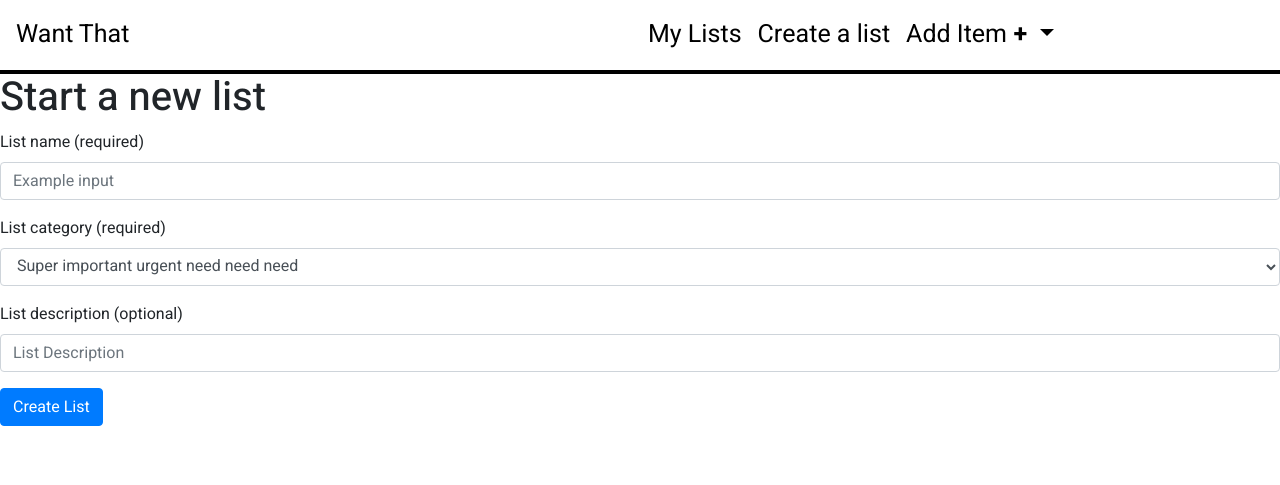
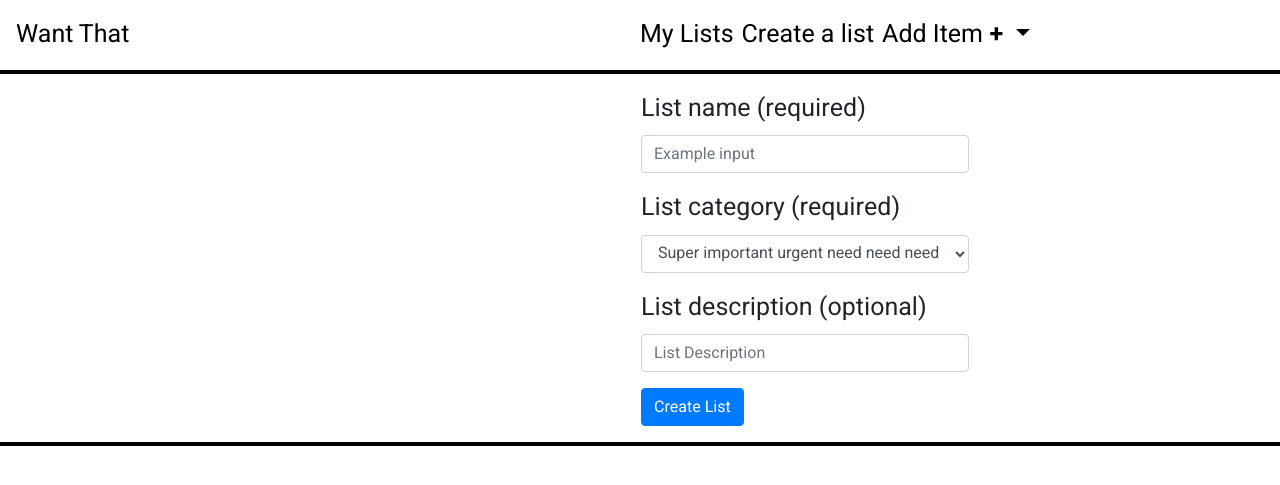
Before and after one commit to trisdauvergne/milestone-project-03, a Flask app: page /newlist in a window 1280 px wide. Shown: the top 485 px of the page. Run offline with Flask 2, Linux system fonts and the light colour scheme; some libraries are stand-ins or nearby versions.

Commit message:
200413 - 14:49 style: updated styling for newlist page

```diff
--- a/static/css/style.css
+++ b/static/css/style.css
@@ -57,6 +57,10 @@
     font-size: 20px;
 }
 
+/* New list page */
+.newlist-form-padding {
+    padding-left: 16px;
+}
 
 /* Navbar elements for bootstrap  */
 .navbar {
@@ -82,6 +86,7 @@
     font-size: 25px;
     font-weight: 400;
     color: black !important;
+    padding-left: 0px !important;
 }
 
 .navbar-container {
--- a/templates/base.html
+++ b/templates/base.html
@@ -19,7 +19,7 @@
 				<nav class="navbar navbar-expand-md navbar-light">
 					<!-- Brand -->
                     <div class="col-6">
-					    <a class="navbar-logo mr-5" href="{{ url_for('mylists') }}">Want That</a>
+					    <a class="navbar-logo" href="{{ url_for('mylists') }}">Want That</a>
                     </div>
 					<!-- Toggler/collapsibe Button -->
                     <div class="col-6">
--- a/templates/listitems.html
+++ b/templates/listitems.html
@@ -1,12 +1,11 @@
 {% extends 'base.html' %}
 
 {% block content %}
+
 <div class="container-fluid full-width">
 	<div class="row row-no-gutter">
 		<div class="col-12 mylist-container">
-            <!-- <div class="col padding-left"> -->
-                <p class="list-filter-styling">Filter by: <a href="" class="grey-button">Brand, </a><a href="" class="grey-button">Price, </a><a href="" class="grey-button">Urgency</a></p>
-            <!-- </div> -->
+            <p class="list-filter-styling">Filter by: <a href="" class="grey-button">Brand, </a><a href="" class="grey-button">Price, </a><a href="" class="grey-button">Urgency</a></p>
         </div>
 	</div>
 
--- a/templates/mylists.html
+++ b/templates/mylists.html
@@ -3,6 +3,11 @@
 {% block content %}
 
 <div class="container-fluid full-width">
+	<div class="row row-no-gutter">
+		<div class="col-12 mylist-container">
+			<p class="list-filter-styling">Filter by: <a href="" class="grey-button">Name, </a><a href="" class="grey-button">No of items</a></p>
+		</div>
+	</div>
 	<div class="row row-no-gutter">
 		<div class="col-12">
 			{% for name in collection %}
--- a/templates/newlist.html
+++ b/templates/newlist.html
@@ -5,15 +5,12 @@
 <div class="container-fluid full-width">
 	<div class="row row-no-gutter">
 		<div class="col-12">
-
-			<h1> Start a new list </h1>
-
-			<form action="{{ url_for('newlist')}}" method="POST">
+            <div class="row mylist-container">
+                <form action="{{ url_for('newlist')}}" method="POST" class="newlist-form-padding">
                     <div class="form-group">
                         <label for="formGroupExampleInput">List name (required)</label>
                         <input type="text" class="form-control" id="list_name" placeholder="Example input" name="list_name">
                     </div>
-
                     <div class="form-group">
                         <label for="exampleFormControlSelect1">List category (required)</label>
                         <select class="form-control" id="list_category" name="list_category">
@@ -32,4 +29,5 @@
             </div>
 		</div>
 	</div>
+</div>
 {% endblock %}
```
Lines whose indentation alone changed are shown as unchanged.
